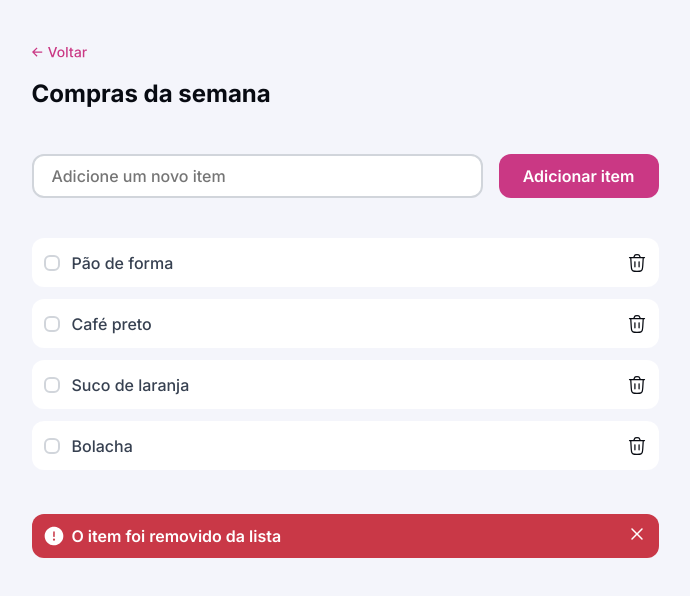
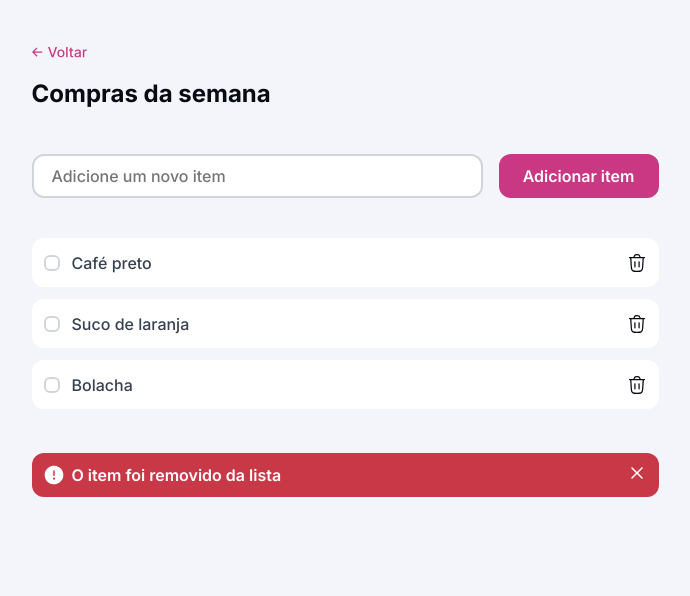
Before and after one commit to carlosleonello/Quicklist, a plain HTML site: page index.html in a window 1280 px wide. Both pictures are taken after a click on the button 937 px from the left and 348 px from the top of the page. Shown: the part 86-682 px from the top of the page, without its empty margins (295-985 px from the left). Drawn offline with Linux system fonts and the light colour scheme.

Commit message:
feat: implementa remoção de itens e aviso temporário

```diff
--- a/index.html
+++ b/index.html
@@ -81,7 +81,7 @@
         </li>
       </ul>
 
-      <div class="removal-alert" role="status">
+      <div class="removal-alert" role="status" hidden>
         <img src="assets/warning-circle-filled.svg" alt="">
         <span>O item foi removido da lista</span>
         <button type="button" class="close-alert" aria-label="Fechar aviso">
--- a/script.js
+++ b/script.js
@@ -1,6 +1,9 @@
 const form = document.querySelector(".add-item-form")
 const itemInput = document.querySelector(".add-item-form input")
 const shoppingList = document.querySelector(".shopping-list")
+const removalAlert = document.querySelector(".removal-alert")
+const closeAlertButton = document.querySelector(".close-alert")
+let alertTimeOut
 
 form.addEventListener("submit", function (event) {
     event.preventDefault()
@@ -37,3 +40,28 @@ form.addEventListener("submit", function (event) {
 
     itemInput.value = ""
 })
+
+shoppingList.addEventListener("click", function (event) {
+    const removeButton = event.target.closest(".remove-item")
+
+    if (removeButton === null) {
+        return
+    }
+
+    const itemToRemove = removeButton.closest(".shopping-item")
+
+    itemToRemove.remove()
+
+    clearTimeout(alertTimeOut)
+    removalAlert.hidden = false
+
+    alertTimeOut = setTimeout (function () {
+        removalAlert.hidden = true
+    }, 3000)
+})
+
+closeAlertButton.addEventListener("click", function (event) {
+    removalAlert.hidden = true
+
+    clearTimeout(alertTimeOut)
+})
--- a/styles/main.css
+++ b/styles/main.css
@@ -123,6 +123,10 @@ h1 {
     gap: 0.5rem;
 }
 
+.removal-alert[hidden] {
+    display: none;
+}
+
 .removal-alert > img {
     filter: brightness(0) invert(1);
 }
```
